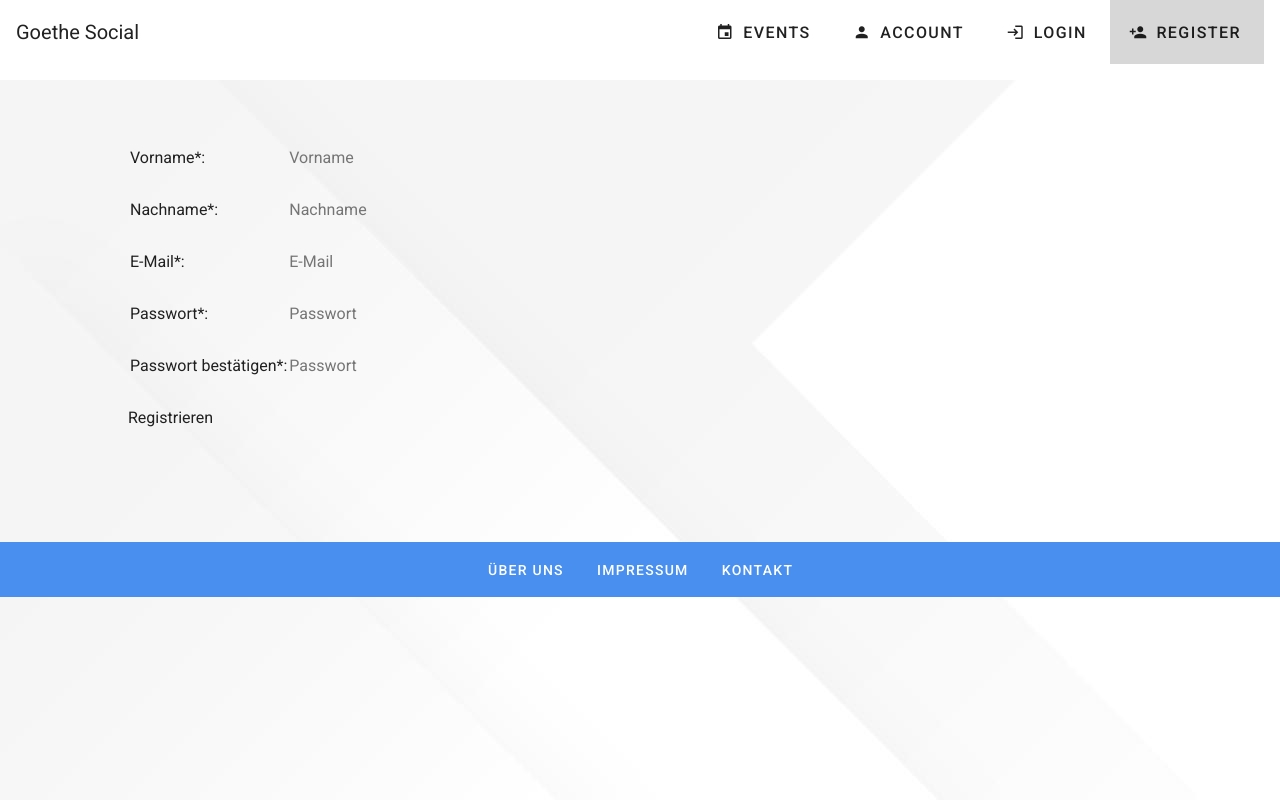
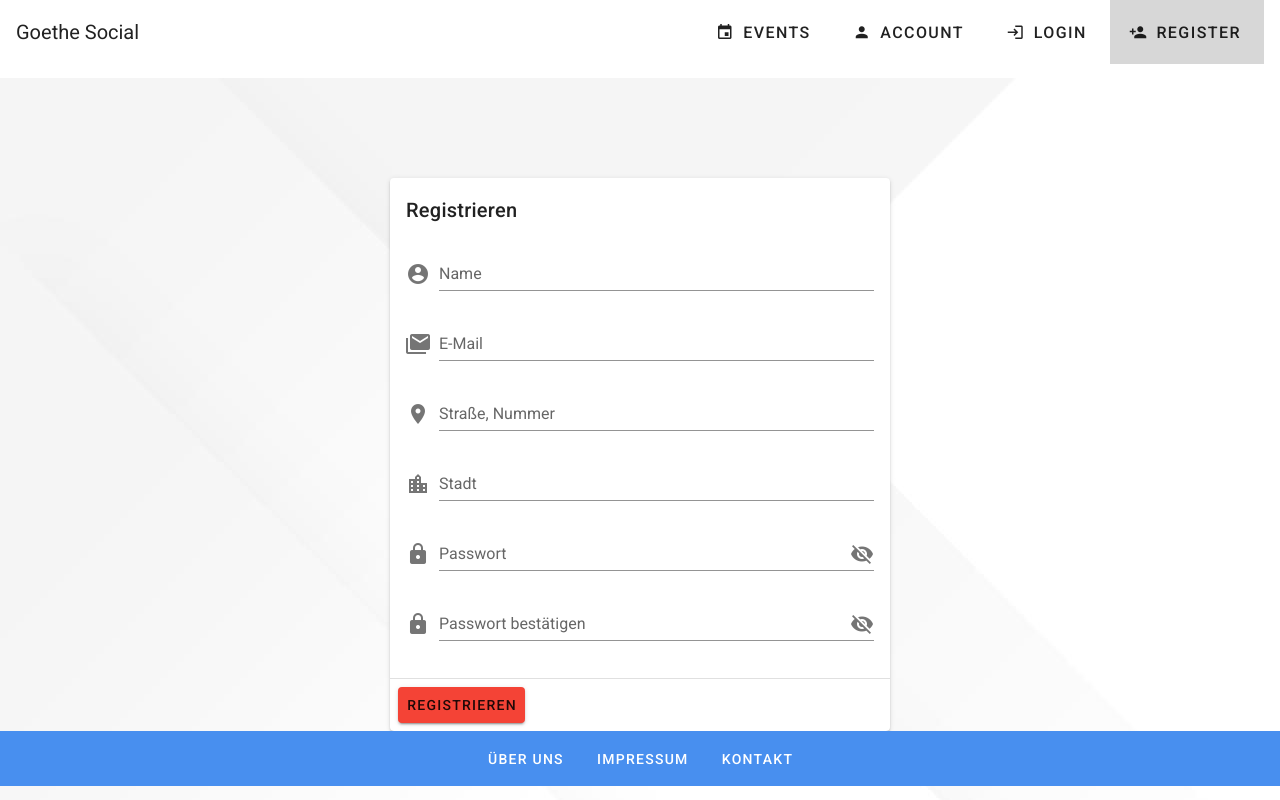
Before and after one commit to geE68er/PAIWS, a Vue app: page /#/register in a window 1280 px wide. Built offline with nearby package versions, Linux system fonts and the light colour scheme.

Commit message:
Update Register.vue

```diff
--- a/src/components/Register.vue
+++ b/src/components/Register.vue
@@ -1,43 +1,41 @@
 <template>
-  <form action="register" class="register">
-    <table>
-      <tr>
-        <td>Vorname*:</td>
-        <td><input type="text" placeholder="Vorname" name="prename" /></td>
-      </tr>
-      <br />
-      <tr>
-        <td>Nachname*:</td>
-        <td><input type="text" placeholder="Nachname" name="lastname" /></td>
-      </tr>
-      <br />
-      <tr>
-        <td>E-Mail*:</td>
-        <td><input type="text" placeholder="E-Mail" name="email" /></td>
-      </tr>
-      <br />
-      <tr>
-        <td>Passwort*:</td>
-        <td><input type="password" placeholder="Passwort" name="psw" /></td>
-      </tr>
-      <br />
-      <tr>
-        <td>Passwort bestätigen*:</td>
-        <td><input type="password" placeholder="Passwort" name="psw" /></td>
-      </tr>
-      <br />
-    </table>
+  <v-content>
+      <v-card width="500" class="mx-auto mt-9">
+        <v-card-title>Registrieren</v-card-title>
+        <v-card-text>
+          <v-text-field label="Name" prepend-icon="mdi-account-circle"/>
+          <v-text-field label="E-Mail" prepend-icon="mdi-email-multiple"/>
+          <v-text-field label="Straße, Nummer" prepend-icon="mdi-map-marker"/>
+          <v-text-field label="Stadt" prepend-icon="mdi-city"/>
+          <v-text-field
+          label="Passwort"
+          :type="showPassword ? 'text' : 'password'"
+          prepend-icon="mdi-lock"
+          :append-icon="showPassword ? 'mdi-eye' : 'mdi-eye-off'"
+          @click:append="showPassword = !showPassword"/>
+          <v-text-field
+          label="Passwort bestätigen"
+          :type="showPassword ? 'text' : 'password'"
+          prepend-icon="mdi-lock"
+          :append-icon="showPassword ? 'mdi-eye' : 'mdi-eye-off'"
+          @click:append="showPassword = !showPassword"/>
+        </v-card-text>
 
-    <button type="submit">Registrieren</button>
-  </form>
+        <v-divider></v-divider>
+        <v-card-actions>
+          <v-btn color="red"><router-link to="/register" tag="span">Registrieren</router-link></v-btn>
+        </v-card-actions>
+      </v-card>
+    </v-content>
 </template>
 
 <script>
-export default {};
+export default {
+  data()
+  {
+    return{
+      showPassword:false
+    }
+  }
+}
 </script>
-
-<style>
-td {
-  text-align: left;
-}
-</style>
```
